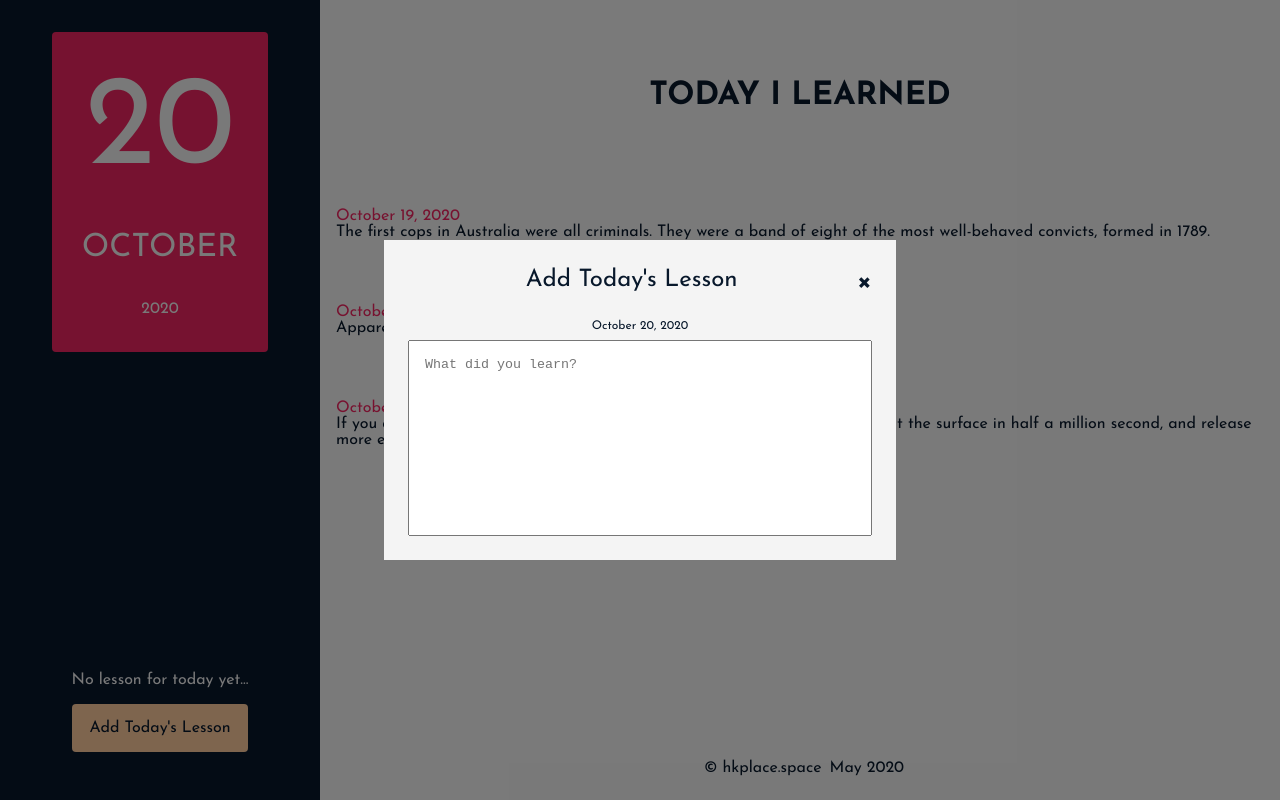
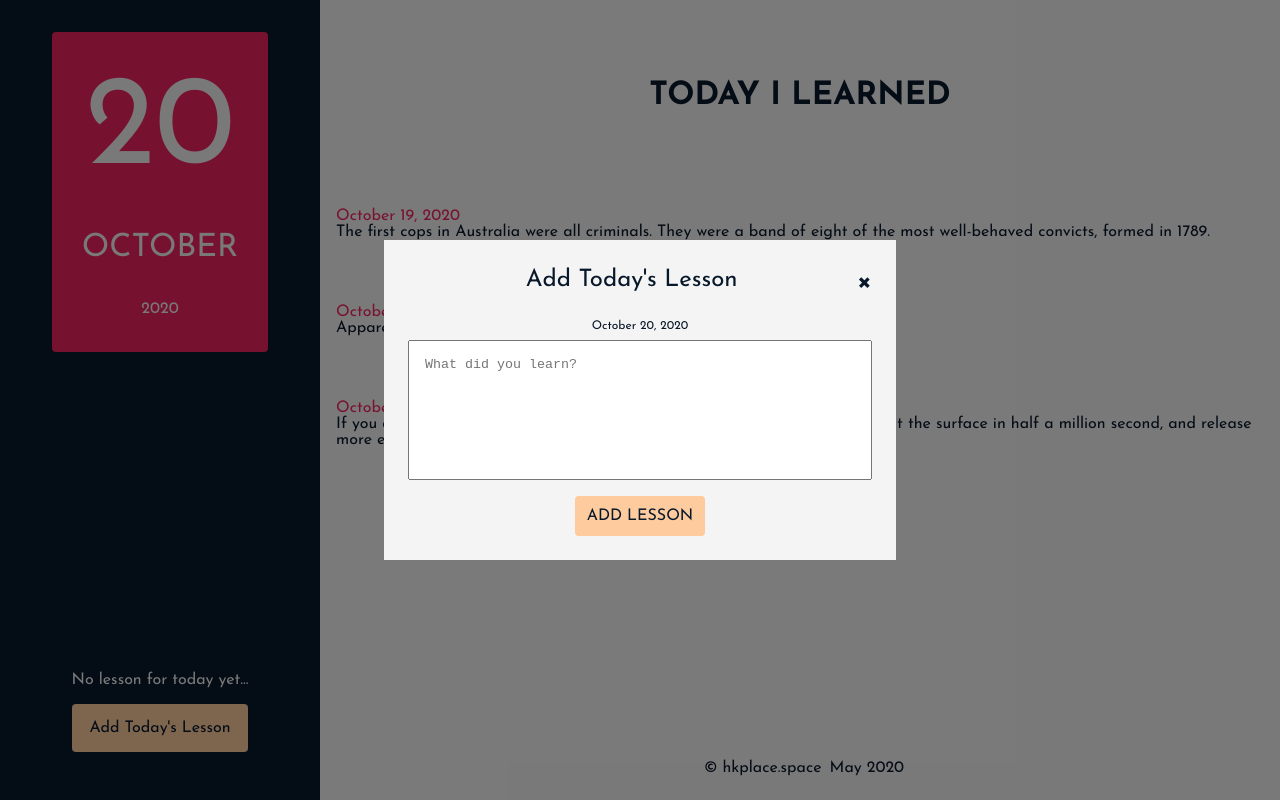
Before and after one commit to henry000dev/til-vue, a Vue app: page / in a window 1280 px wide. Both pictures are taken after a click on the element "Add Today's Lesson". Built offline with nearby package versions, Linux system fonts and the light colour scheme.

Commit message:
Adding-lesson-dialog can be dismissed and able to read texarea text.

```diff
--- a/src/App.vue
+++ b/src/App.vue
@@ -1,7 +1,13 @@
 <template>
   <div id="app">
     <SideBar v-bind:todaysDate="getTodaysDate" v-bind:todayHasLesson="todayHasLesson" v-on:add-lesson-clicked="onAddLessonClicked"></SideBar>
-    <LessonInputDialog v-if="lesson.isShowing" v-bind:isAddingLesson="lesson.isAddingLesson" v-bind:lessonDate="lesson.lessonDate" v-bind:lessonText="lesson.lessonText" v-on:lesson-input-dialog-dismissed="onLessonInputDialogDismissed"></LessonInputDialog>
+    <LessonInputDialog v-if="lessonDialog.isShowing"
+      v-bind:isAddingLesson="lessonDialog.isAddingLesson"
+      v-bind:lessonDate="lessonDialog.lessonDate"
+      v-bind:lessonText="lessonDialog.lessonText"
+      v-on:lesson-input-dialog-dismissed="onLessonInputDialogDismissed"
+      v-on:lesson-input-dialog-done="onLessonInputDialogDone"
+    ></LessonInputDialog>
     <MessageDialog v-if="messageDialog.isShowing" v-bind:title="messageDialog.title" v-bind:message="messageDialog.message" v-on:message-dialog-dismissed="onMessageDialogDismissed"></MessageDialog>
     <MainContent v-bind:lessons="storedLessons"></MainContent>
   </div>
@@ -54,7 +60,7 @@ export default {
         message: ""
       },
 
-      lesson: {
+      lessonDialog: {
         isShowing: false,
         isAddingLesson: true,
         lessonDate: "",
@@ -73,10 +79,10 @@ export default {
         return;
       }
 
-      this.lesson.isShowing = true;
-      this.lesson.isAddingLesson = true;
-      this.lesson.lessonDate = getDateString(this.getTodaysDate); // this.getTodaysDate() won't work!
-      this.lesson.lessonText = "";
+      this.lessonDialog.isShowing = true;
+      this.lessonDialog.isAddingLesson = true;
+      this.lessonDialog.lessonDate = getDateString(this.getTodaysDate); // this.getTodaysDate() won't work!
+      this.lessonDialog.lessonText = "";
     },
     onMessageDialogDismissed: function() {
         this.messageDialog.isShowing = false;
@@ -84,11 +90,20 @@ export default {
         this.messageDialog.message = "";
     },
     onLessonInputDialogDismissed: function() {
-        this.lesson.isShowing = false;
-        this.lesson.isAddingLesson = true;
-        this.lesson.title = "";
-        this.lesson.message = "";
-    }
+        this.dismissInputLessonDialog();
+    },
+    onLessonInputDialogDone: function(addedLesson) {
+      console.log("Lesson date:" + addedLesson.date);
+      console.log("Lesson text:" + addedLesson.text);
+
+      this.dismissInputLessonDialog();
+    },
+    dismissInputLessonDialog: function() {
+      this.lessonDialog.isShowing = false;
+      this.lessonDialog.isAddingLesson = true;
+      this.lessonDialog.title = "";
+      this.lessonDialog.message = "";
+    },
   },
 
   // computed returns more complex logic for binding. It is "cached" if
--- a/src/components/modal-dialog/LessonInputDialog.vue
+++ b/src/components/modal-dialog/LessonInputDialog.vue
@@ -11,10 +11,13 @@
                     <div class="content-text-area">
                         <form action="/">
                             <div>
-                                <textarea id="add-lesson-text-area" ref={textAreaRef} maxLength="500" v-on:change={onLessonTextChanged} placeholder="What did you learn?"></textarea>
+                                <textarea id="add-lesson-text-area" v-model="inputLessonText" maxLength="500" v-on:change={onLessonTextChanged} placeholder="What did you learn?"></textarea>
                             </div>
                         </form>
                     </div>
+                </div>
+                <div v-if="isAddingLesson" class="content-footer footer-centred">
+                    <div class="submit-button" v-on:click="onEditingLessonClicked" href="/">{{getMainButtonLabel}}</div>
                 </div>
             </div>
         </div>
@@ -22,6 +25,8 @@
 </template>
 
 <script>
+import {createLesson} from './../../utils/utils';
+
 export default {
     name: "LessonInputDialog",
     props: {
@@ -32,11 +37,21 @@ export default {
     computed: {
         getTitle: function() {
             return this.isAddingLesson ? "Add Today's Lesson" : "Update Lesson";
+        },
+        getMainButtonLabel: function() {
+            return this.isAddingLesson ? "Add Lesson" : "Update Lesson";
         }
     },
+    data: function() {
+        return {
+            inputLessonText: "", // Initialises the text area v-model two-way binding variable.
+        };
+    },
     methods: {
-        onEditingLessonDone: function() {
-            console.log("onEditingLessonDone");
+        onEditingLessonClicked: function() {
+            // let addedLesson = createLesson(this.lessonDate, "My super lesson learned!");
+            let addedLesson = createLesson(this.lessonDate, this.inputLessonText);
+            this.$emit("lesson-input-dialog-done", addedLesson);
         },
         onDeletingLessonDone: function() {
             console.log("onDeletingLessonDone");
```
